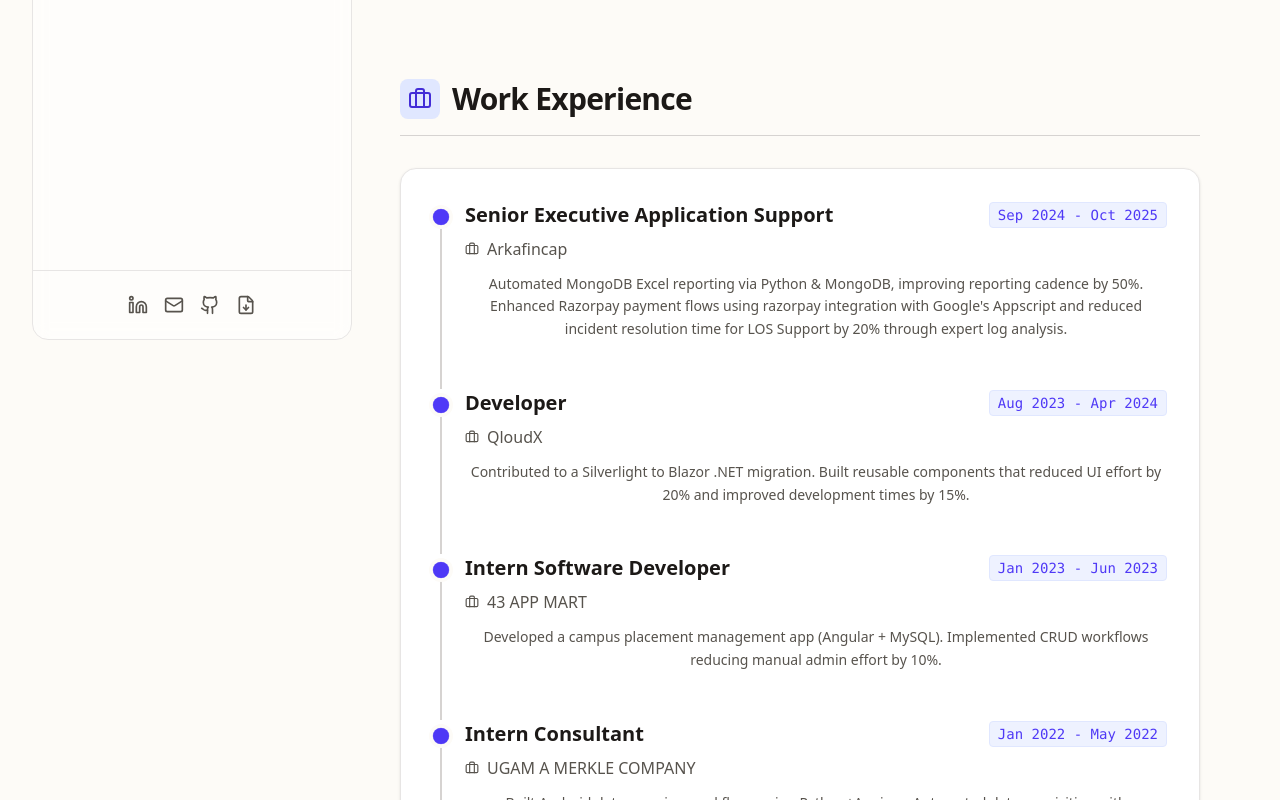
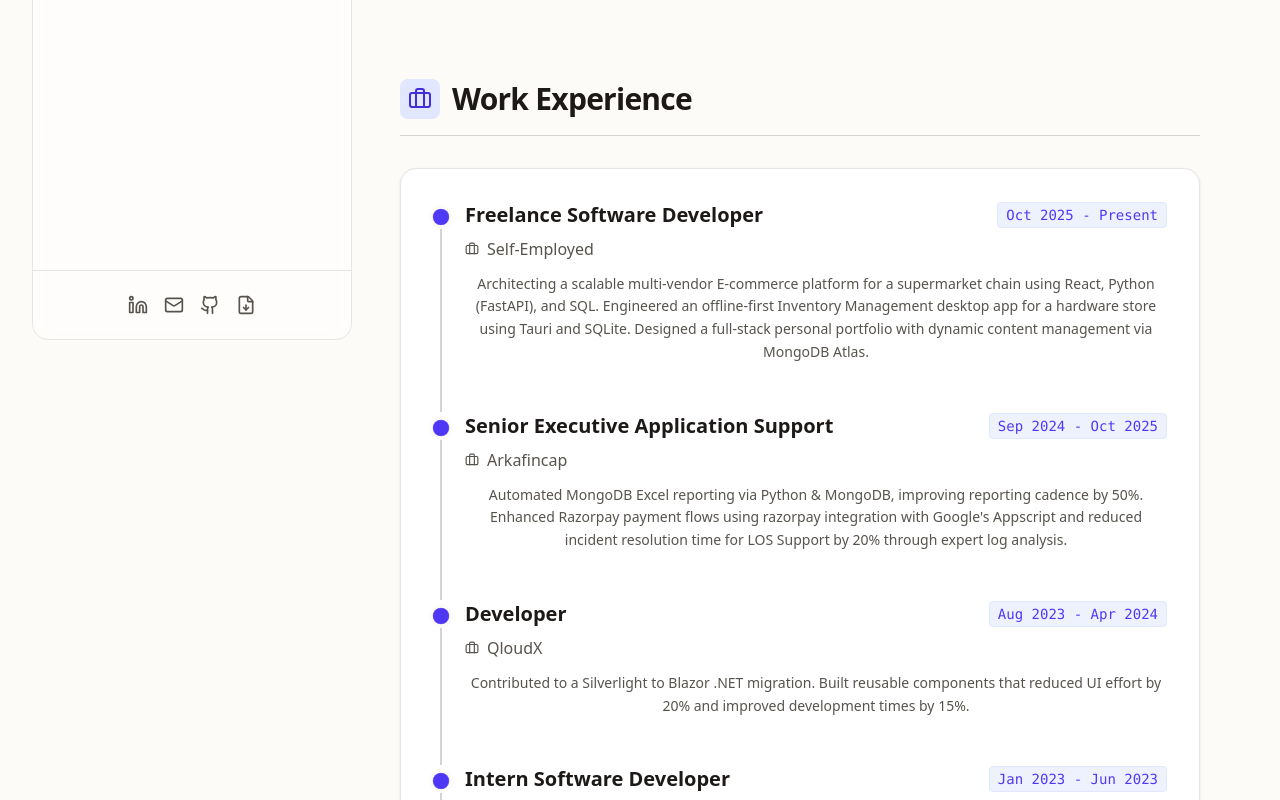
Before and after one commit to mohitbellwani/portfolioReactFrontend, a React (Vite) app: page / in a window 1280 px wide. Shown: the part 460-1260 px from the top of the page. Built offline with nearby package versions, Linux system fonts and the light colour scheme.

Commit message:
update to resume

```diff
--- a/src/data/resumeData.js
+++ b/src/data/resumeData.js
@@ -33,7 +33,7 @@
     {
       category: "Tools & DevOps",
       icon: Server,
-      items: ["Git/Bitbucket", "Jira", "AWS (Basic)", "Postman", "Linux (Ubuntu)","LOS"]
+      items: ["Git/Bitbucket", "Jira", "AWS (Basic)", "Postman", "Linux (Ubuntu)", "LOS"]
     },
     {
       category: "Mobile",
@@ -44,34 +44,41 @@
   experience: [
     {
       id: 1,
+      role: "Freelance Software Developer",
+      company: "Self-Employed",
+      period: "Oct 2025 - Present",
+      description: "Architecting a scalable multi-vendor E-commerce platform for a supermarket chain using React, Python (FastAPI), and SQL. Engineered an offline-first Inventory Management desktop app for a hardware store using Tauri and SQLite. Designed a full-stack personal portfolio with dynamic content management via MongoDB Atlas."
+    },
+    {
+      id: 2,
       role: "Senior Executive Application Support",
       company: "Arkafincap",
       period: "Sep 2024 - Oct 2025",
       description: "Automated MongoDB Excel reporting via Python & MongoDB, improving reporting cadence by 50%. Enhanced Razorpay payment flows using razorpay integration with Google's Appscript and reduced incident resolution time for LOS Support by 20% through expert log analysis."
     },
     {
-      id: 2,
+      id: 3,
       role: "Developer",
       company: "QloudX",
       period: "Aug 2023 - Apr 2024",
       description: "Contributed to a Silverlight to Blazor .NET migration. Built reusable components that reduced UI effort by 20% and improved development times by 15%."
     },
     {
-      id: 3,
+      id: 4,
       role: "Intern Software Developer",
       company: "43 APP MART",
       period: "Jan 2023 - Jun 2023",
       description: "Developed a campus placement management app (Angular + MySQL). Implemented CRUD workflows reducing manual admin effort by 10%."
     },
     {
-      id: 4,
+      id: 5,
       role: "Intern Consultant",
       company: "UGAM A MERKLE COMPANY",
       period: "Jan 2022 - May 2022",
       description: "Built Android data-scraping workflows using Python+Appium. Automated data acquisition with Python+SQL, reducing manual prep by 40%."
     },
     {
-      id: 5,
+      id: 6,
       role: "Graduate Trainee",
       company: "Tata Consultancy Services",
       period: "Aug 2020 - Jan 2021",
```
